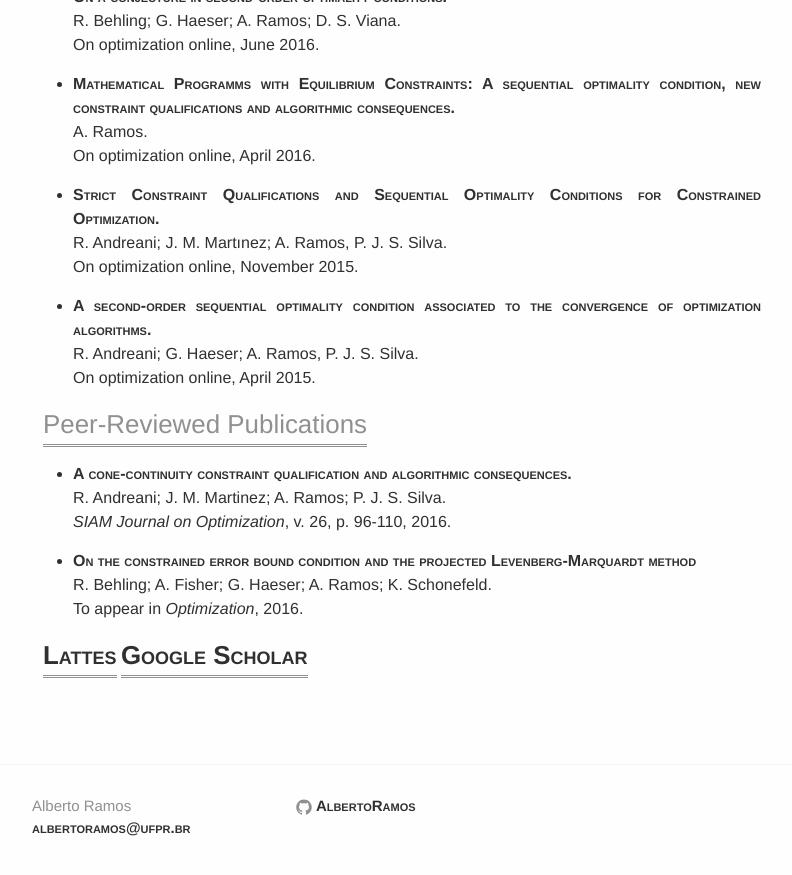
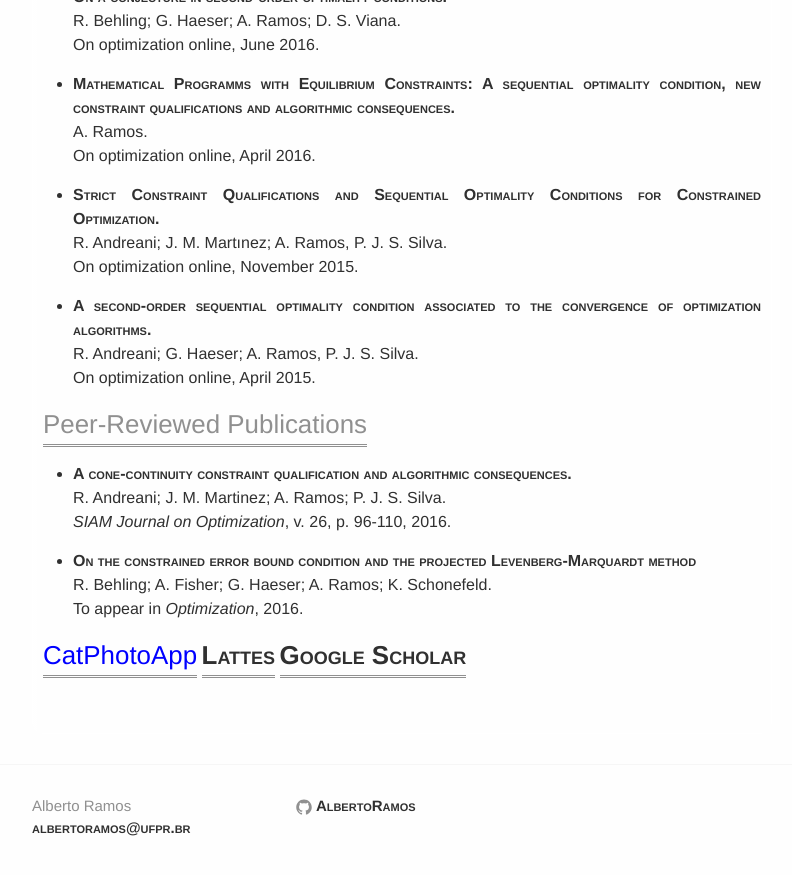
Before and after one commit to abelsiqueira/abelsiqueira.github.io-old, a Jekyll site: the page built from research.en.md, in a window 1280 px wide and 900 px high, scrolled down 639 px. Shown: the top 875 px of the window, without its empty margins (238-1030 px from the left). Built offline with Jekyll 4.4.1, drawn with Linux system fonts in a browser that asks for light colours.

Commit message:
Update research.en.md

```diff
--- a/research.en.md
+++ b/research.en.md
@@ -38,6 +38,8 @@
     R. Behling; A. Fisher; G. Haeser; A. Ramos; K. Schonefeld. <br />
     To appear in _Optimization_, 2016.
 
+<h2 style="color: blue">CatPhotoApp</h2>
+
 
 ## [Lattes](http://lattes.cnpq.br/3320145045271106) <br />
 
```
